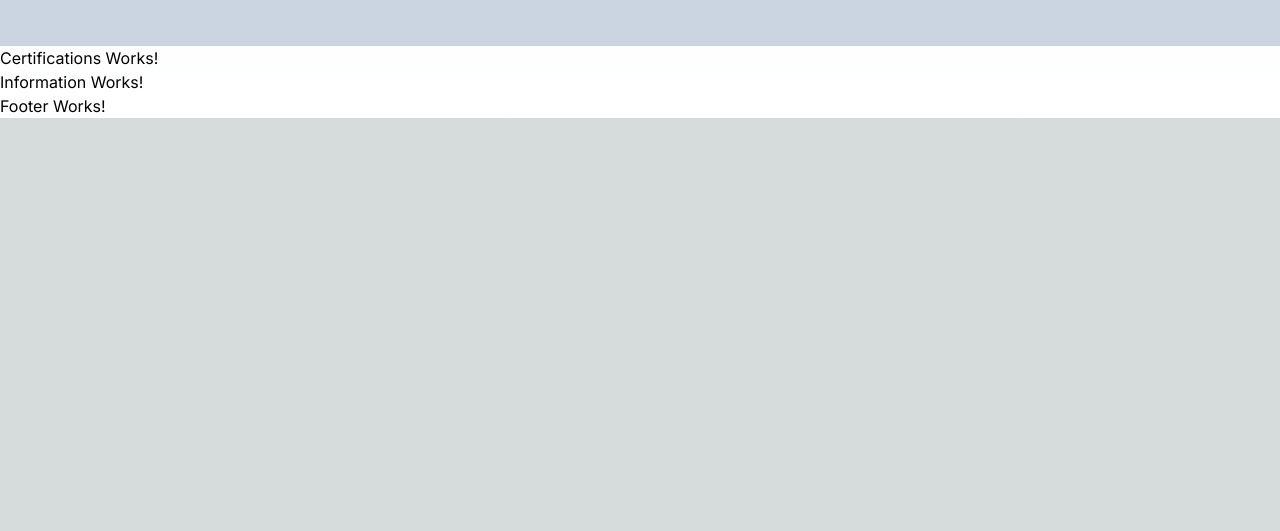
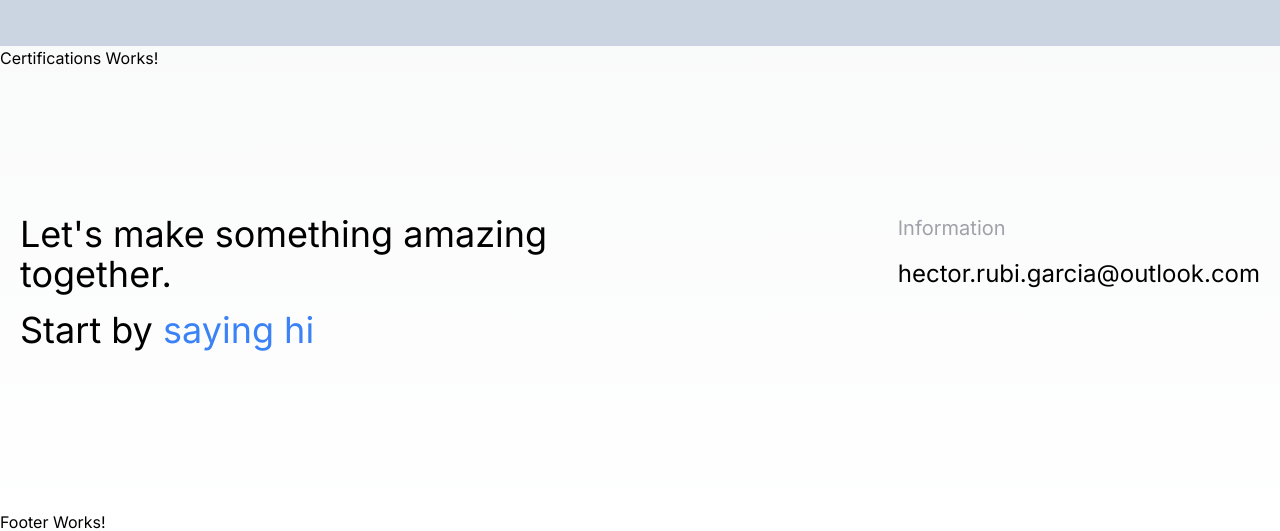
Before and after one commit to HectorRubi/hector-rubi, a Next.js app: page / in a window 1280 px wide. Shown: the part 3144-3675 px from the top of the page. Before the commit the page ends 3262 px from the top, so only its background shows below. Built offline with nearby package versions, Linux system fonts and the light colour scheme.

Commit message:
Set structure of information section

```diff
--- a/src/components/Information/index.tsx
+++ b/src/components/Information/index.tsx
@@ -1 +1,27 @@
-export const Information = () => { return <p>Information Works!</p> }
+import { CONTAINER } from '../constants'
+
+export const Information = () => {
+  return (
+    <section>
+      <div
+        className={`${CONTAINER} flex flex-col md:flex-row md:justify-between px-5 py-36`}
+      >
+        <div className="mb-10 md:mb-0">
+          <p className="text-2xl lg:text-4xl mb-4">
+            Let&apos;s make something amazing <br className="hidden md:block" />
+            together.
+          </p>
+          <p className="text-2xl lg:text-4xl mb-4">
+            Start by <span className="text-blue-500">saying hi</span>
+          </p>
+        </div>
+        <div>
+          <h3 className="text-zinc-400 text-xl mb-4">Information</h3>
+          <p className="text-base md:text-xl lg:text-2xl">
+            hector.rubi.garcia@outlook.com
+          </p>
+        </div>
+      </div>
+    </section>
+  )
+}
```
